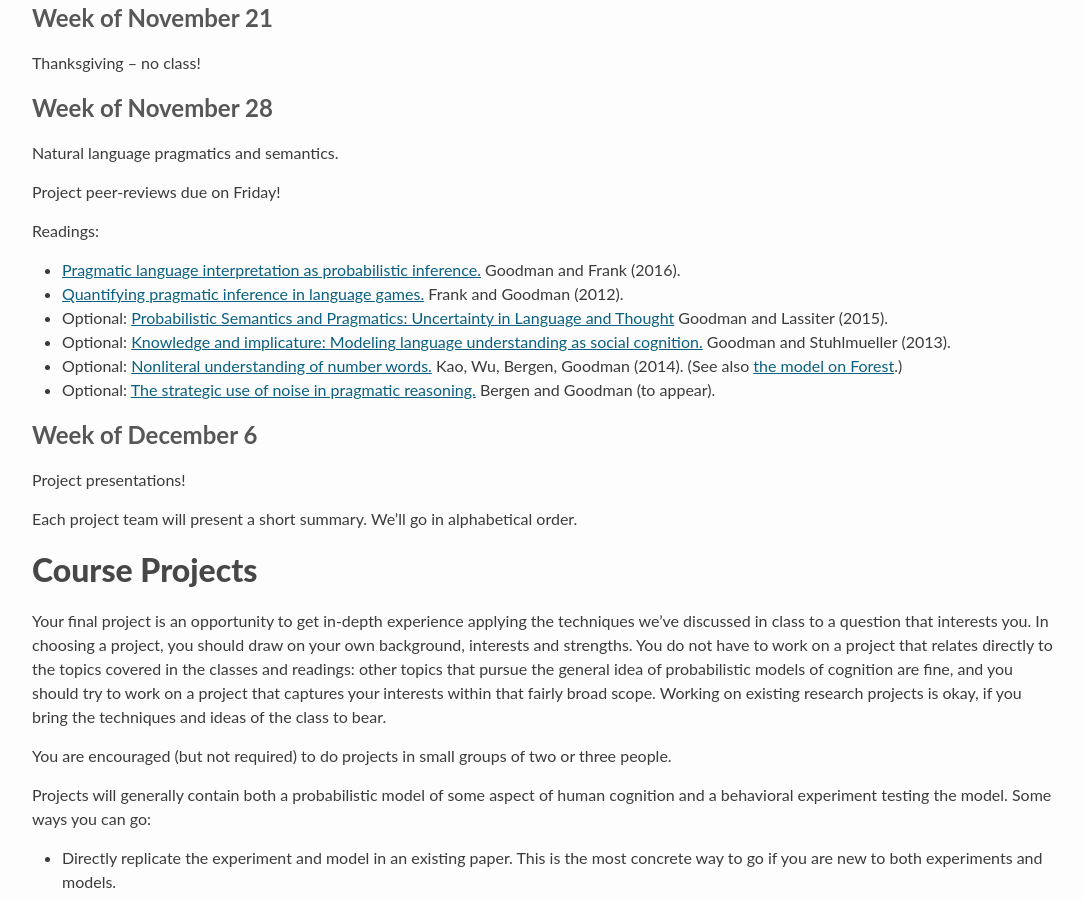
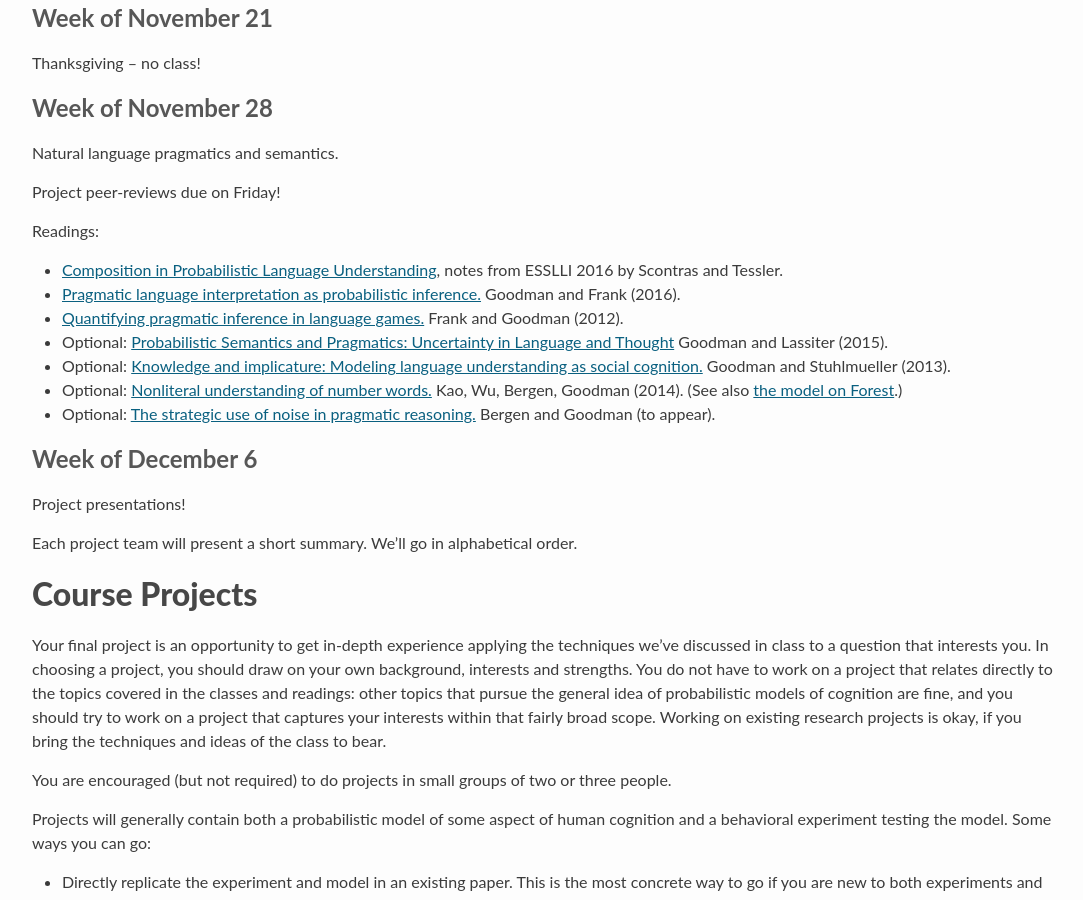
Before and after one commit to stanford-cocolab/cocolab.stanford.edu, a Jekyll site: the page built from psych204-fall2016.md, in a window 1280 px wide and 900 px high, scrolled down 4386 px. Shown: the whole window, without its empty margins (94-1177 px from the left). Built offline with Jekyll 4.4.1, drawn with Linux system fonts in a browser that asks for light colours; Markdown is read by kramdown in place of the engine named in the settings; a script that is not in the unit is left out.

Commit message:
update syllabus

```diff
--- a/psych204-fall2016.md
+++ b/psych204-fall2016.md
@@ -206,6 +206,7 @@ Project peer-reviews due on Friday!
 
 Readings:
 
+* [Composition in Probabilistic Language Understanding](http://gscontras.github.io/ESSLLI-2016/), notes from ESSLLI 2016 by Scontras and Tessler.
 * [Pragmatic language interpretation as probabilistic inference.](http://cocolab.stanford.edu/papers/GoodmanFrank2016-TICS.pdf) Goodman and Frank (2016).
 * [Quantifying pragmatic inference in language games.](http://stanford.edu/~ngoodman/papers/FrankGoodman-Science2012.pdf) Frank and Goodman (2012).
 * Optional: [Probabilistic Semantics and Pragmatics: Uncertainty in Language and Thought](http://www.stanford.edu/~ngoodman/papers/Goodman-HCS-final.pdf) Goodman and Lassiter (2015).
```
